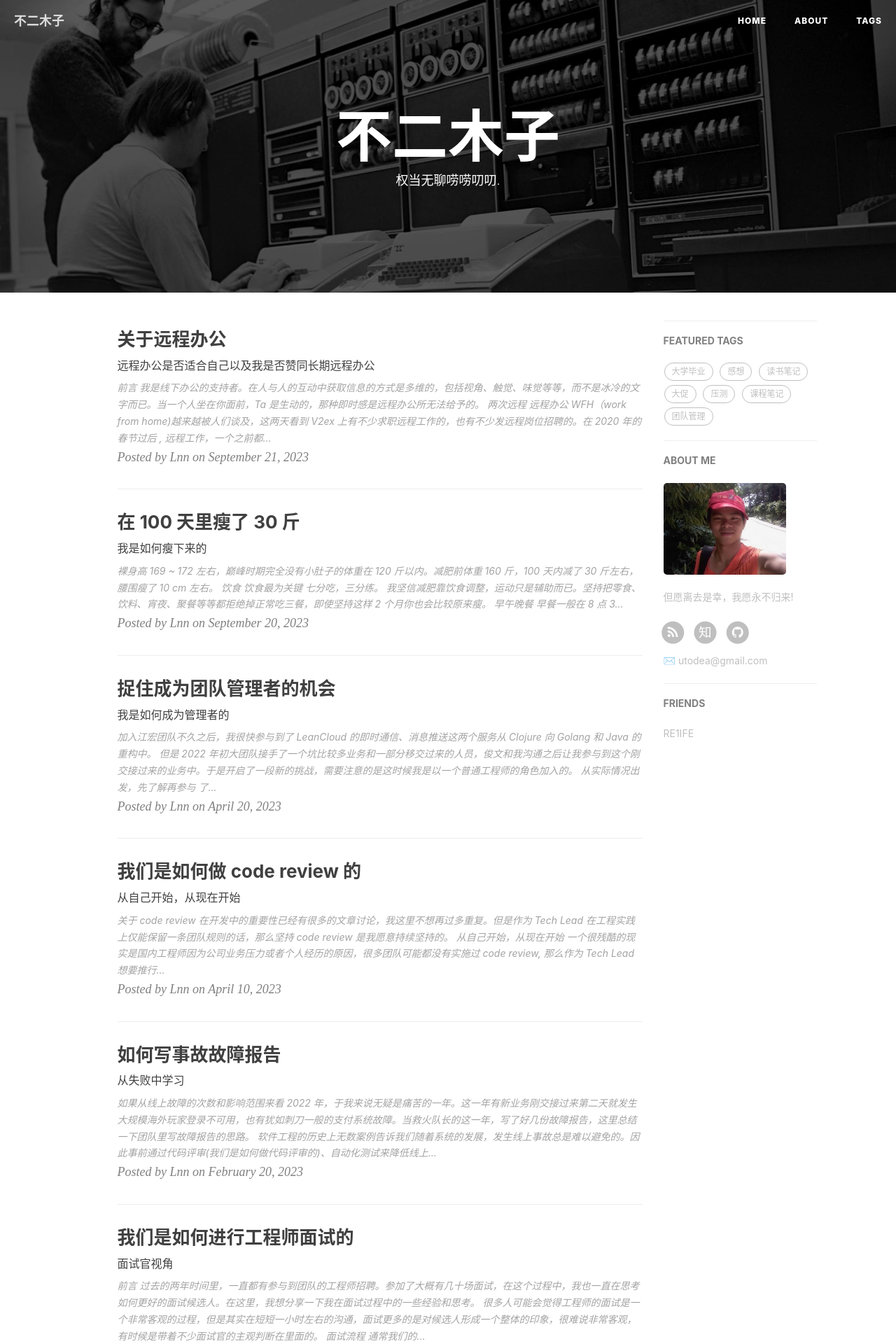
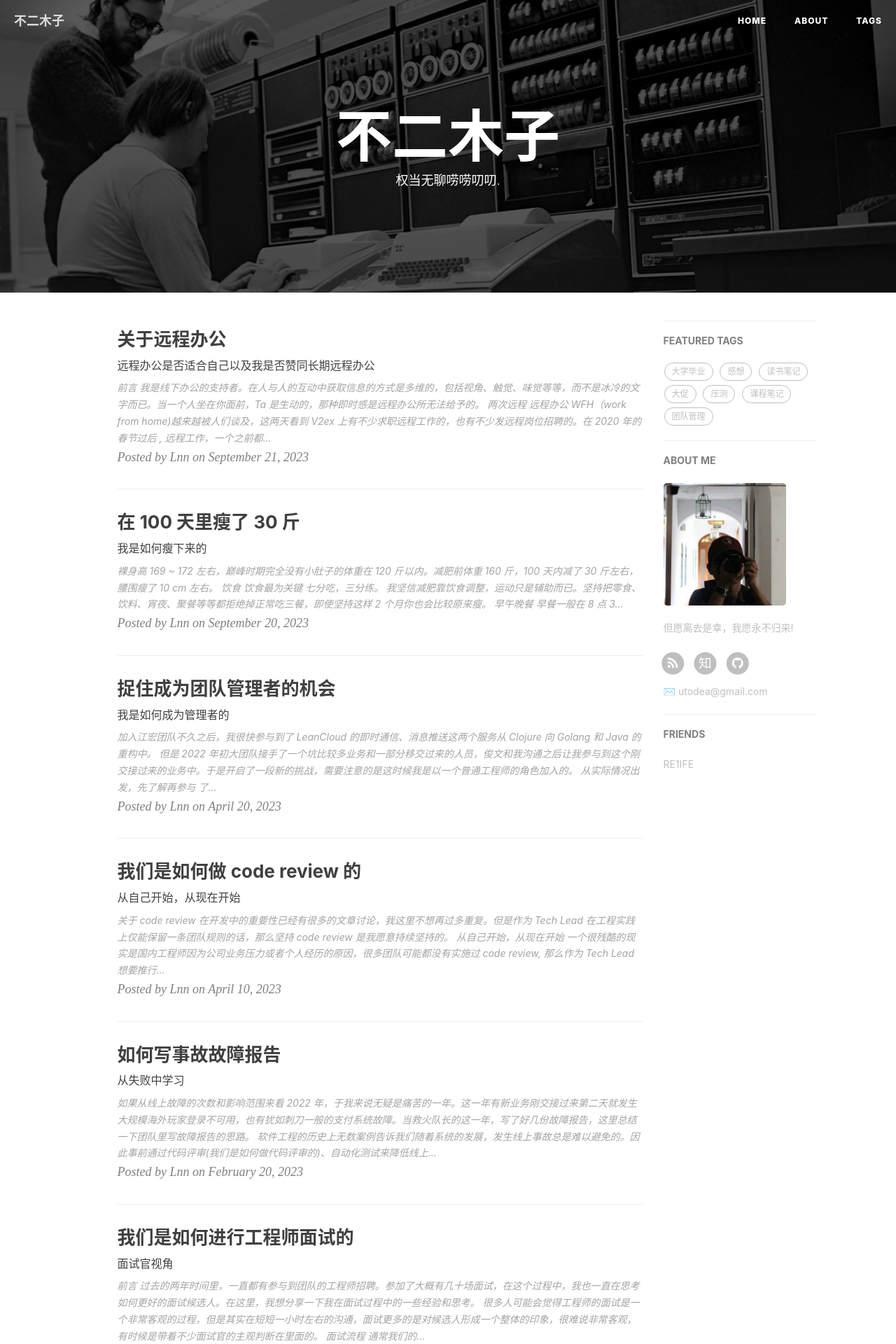
Before and after one commit to linnaname/linnaname.github.io, a Jekyll site: the page built from index.html, in a window 1280 px wide. Shown: the top 1920 px of the page at 70% size. Built offline with Jekyll 4.4.1, drawn with Linux system fonts in a browser that asks for light colours; nearby versions of some CDN libraries; the list of posts is cut into pages by our own code; comment, search, counter and statistics services are not loaded.

```diff
--- a/_config.yml
+++ b/_config.yml
@@ -12,7 +12,7 @@
 # Sidebar settings
 sidebar: true                           # whether or not using Sidebar.
 sidebar-about-description: "但愿离去是幸，我愿永不归来!"
-sidebar-avatar: /img/me.jpeg       # use absolute URL, seeing it's used in both `/` and `/about/`
+sidebar-avatar: /img/IMG_1347.jpeg       # use absolute URL, seeing it's used in both `/` and `/about/`
 
 
 
```
